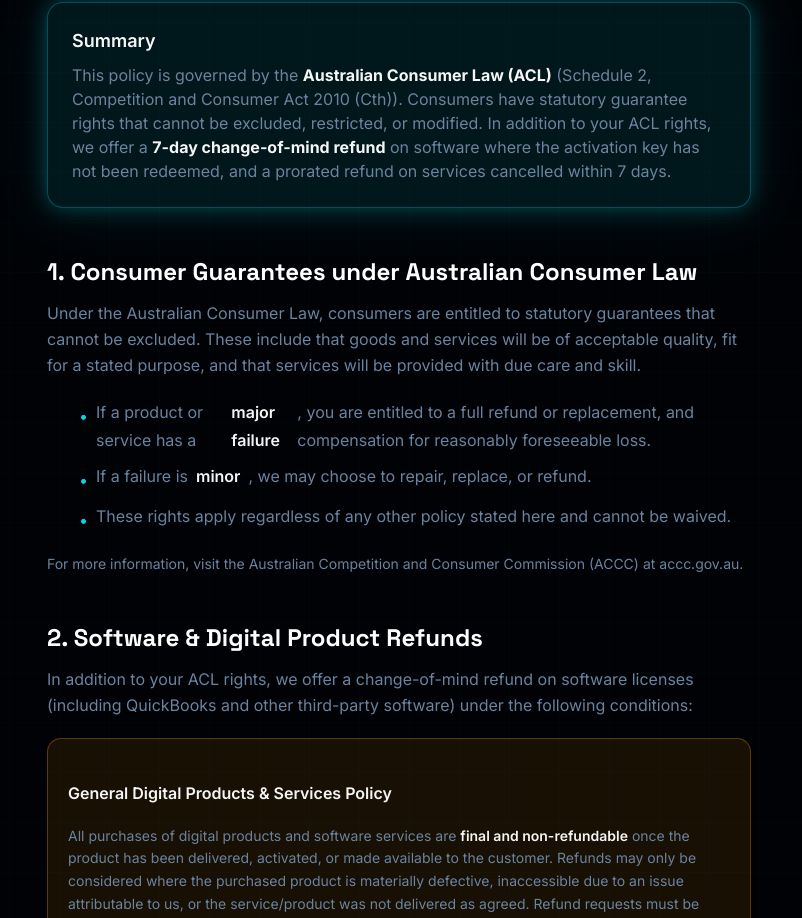
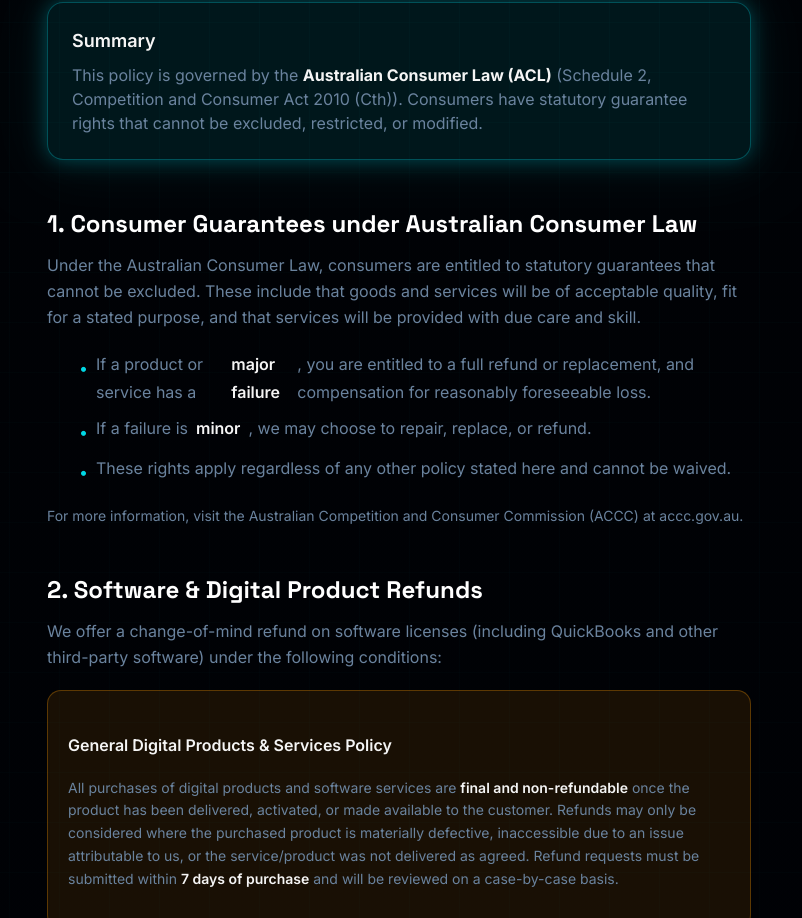
Before and after one commit to nooralamf42/firm-website, a Next.js app: page /policies/refund in a window 1280 px wide. Shown: the part 378-1296 px from the top of the page, without its empty margins (241-1043 px from the left). Built offline with nearby package versions, Linux system fonts and the light colour scheme.

Commit message:
updated refund policy page

```diff
--- a/src/app/policies/refund/page.tsx
+++ b/src/app/policies/refund/page.tsx
@@ -36,7 +36,7 @@ export default function RefundPolicy() {
             <div className="bg-primary/10 border border-primary/30 rounded-2xl p-6 mb-10 glow-cyan">
               <p className="font-semibold text-lg mb-2">Summary</p>
               <p className="text-muted-foreground">
-                This policy is governed by the <strong className="text-foreground">Australian Consumer Law (ACL)</strong> (Schedule 2, Competition and Consumer Act 2010 (Cth)). Consumers have statutory guarantee rights that cannot be excluded, restricted, or modified. In addition to your ACL rights, we offer a <strong className="text-foreground">7-day change-of-mind refund</strong> on software where the activation key has not been redeemed, and a prorated refund on services cancelled within 7 days.
+                This policy is governed by the <strong className="text-foreground">Australian Consumer Law (ACL)</strong> (Schedule 2, Competition and Consumer Act 2010 (Cth)). Consumers have statutory guarantee rights that cannot be excluded, restricted, or modified.
               </p>
             </div>
 
@@ -59,7 +59,7 @@ export default function RefundPolicy() {
               <div>
                 <h2 className="font-display text-2xl font-bold mb-3">2. Software &amp; Digital Product Refunds</h2>
                 <p className="text-muted-foreground leading-relaxed">
-                  In addition to your ACL rights, we offer a change-of-mind refund on software licenses (including QuickBooks and other third-party software) under the following conditions:
+                  We offer a change-of-mind refund on software licenses (including QuickBooks and other third-party software) under the following conditions:
                 </p>
 
                 <div className="bg-amber-500/10 border border-amber-500/30 rounded-xl p-5 my-4">
```
